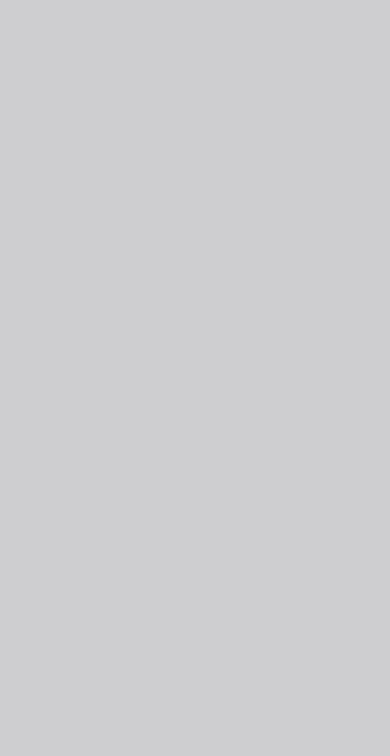
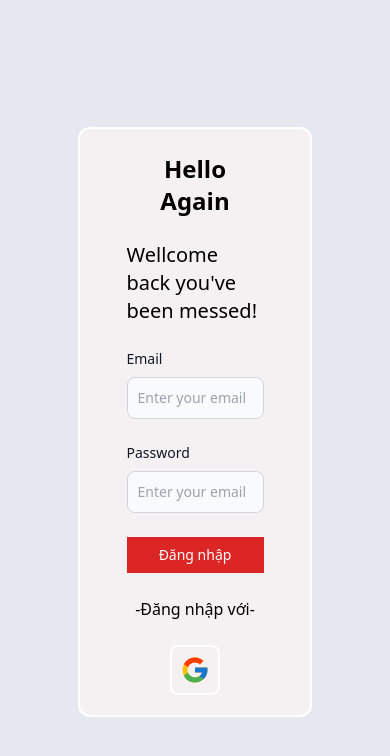
Before and after one commit to dungtientran/social-network, a Next.js app: page /login in a window 390 px wide. Shown: the top 756 px of the page. Built offline with nearby package versions, Linux system fonts and the light colour scheme.

Commit message:
26-02-2023

```diff
--- a/src/pages/login.jsx
+++ b/src/pages/login.jsx
@@ -1,50 +1,115 @@
 import Head from 'next/head';
-import React from 'react';
+import React, { useState } from 'react';
 import { FcGoogle } from 'react-icons/fc'
 
 const Login = () => {
+  const [isLogin, setIsLogin] = useState(false);
+  const [name, setName] = useState('');
+  const [email, setEmail] = useState('');
+  const [password, setPassword] = useState('');
+
+  const user = { name, email, password }
+  const handleSubmit = (e) => {
+    e.preventDefault();
+    console.log(user);
+    setName('')
+    setEmail('')
+    setPassword('')
+  }
+
   return (
-    <div className='bg-form flex justify-center items-center w-full h-screen '>
+
+    <div className='bg-[#E6E8EF] md:bg-form flex justify-center items-center w-full h-screen overflow-hidden'>
       <Head>
-        <title>Login</title>
+        <title>{isLogin ? 'Đăng ký' : 'Đăng nhập'}</title>
       </Head>
-      <div className='min-w-[70%] bg-white min-h-[70%] md:flex hidden'>
-        <div className='w-1/2 hidden md:block'>
-
+      {/* website */}
+      <div className='min-w-[70%] bg-white min-h-[70%] md:flex hidden relative'>
+        {/* banner */}
+        <div className={`banner-login z-50 ${isLogin && 'translate-x-[100%] bg-[#ff4b28] z-50'}`}>
+          <div className='space-y-4 text-center'>
+            <h1 className='text-3xl font-semibold text-white'>
+              {isLogin ? (<span>Welcome</span>) : (<><span>Hello, </span><span>Friend!</span></>)}
+            </h1>
+            <p className='text-white opacity-70'>{isLogin ? 'Đã có tài khoản?' : 'Chưa có tài khoản?'}</p>
+            <div>
+              <button
+                className='uppercase py-1 px-6 border-[1px] border-white rounded-lg text-white hover:bg-white hover:text-black'
+                onClick={() => setIsLogin(!isLogin)}
+              >
+                {isLogin ? 'Đăng Nhập' : 'Đăng ký'}
+              </button>
             </div>
-        <div className=' w-full md:w-1/2 flex flex-col justify-between'>
+          </div>
+        </div>
+        {/* form login */}
+        <div className={`form-login ${isLogin && 'translate-x-[-100%]'}`}>
           <div className='text-center'>
             <p className='text-sm'>GinHan</p>
           </div>
           <div>
-            <h1 className='text-3xl h-[10%] p-10 flex items-center justify-center'>Welcome back</h1>
-            <form className='h-[80%] flex flex-col gap-7 w-[60%] m-auto'>
+            <h1 className='text-3xl h-[10%] p-10 flex items-center justify-center'>{isLogin ? 'Đăng ký' : 'Đăng nhập'}</h1>
+            <form className='h-[80%] flex flex-col gap-7 w-[60%] m-auto' onSubmit={handleSubmit}>
+              {isLogin ? (
+                <>
                   <div>
-                <label for="email" className="block mb-2 text-sm font-medium text-gray-900 dark:text-white">Email</label>
+                    <label htmlFor="name" className="block mb-2 text-sm font-medium text-gray-900 dark:text-white">Tên</label>
+                    <input
+                      type="name"
+                      id="name"
+                      value={name}
+                      onChange={(e) => setName(e.target.value)}
+                      className="login-input" placeholder="Enter your email" required />
+                  </div>
+                  <div>
+                    <label htmlFor="email" className="block mb-2 text-sm font-medium text-gray-900 dark:text-white">Email</label>
                     <input
                       type="email"
                       id="email"
-                  className="bg-gray-50 border border-gray-300 text-gray-900 text-sm
-                 focus:ring-blue-500 focus:border-blue-500 block w-full p-2.5 dark:bg-gray-700
-                  dark:border-gray-600 dark:placeholder-gray-400 dark:text-white dark:focus:ring-blue-500
-                   dark:focus:border-blue-500 outline-none" placeholder="Enter your email" required />
+                      value={email}
+                      onChange={(e) => setEmail(e.target.value)}
+                      className="login-input" placeholder="Enter your email" required />
                   </div>
                   <div>
-                <label for="password" className="block mb-2 text-sm font-medium text-gray-900 dark:text-white">Password</label>
+                    <label htmlFor="password" className="block mb-2 text-sm font-medium text-gray-900 dark:text-white">Password</label>
                     <input
                       type="password"
                       id="password"
-                  className="bg-gray-50 border border-gray-300 text-gray-900 text-sm
-                 focus:ring-blue-500 focus:border-blue-500 block w-full p-2.5 dark:bg-gray-700
-                  dark:border-gray-600 dark:placeholder-gray-400 dark:text-white dark:focus:ring-blue-500
-                   dark:focus:border-blue-500 outline-none" placeholder='********' required />
+                      value={password}
+                      onChange={(e) => setPassword(e.target.value)}
+                      className="login-input" placeholder='********' required />
                   </div>
                   <button
                     type="submit"
-                className="text-white bg-black hover:bg-blue-800
-              focus:ring-2 focus:outline-none focus:ring-blue-300 font-medium text-sm w-full sm:w-auto px-5 py-2 text-center
-               dark:bg-blue-600 dark:hover:bg-blue-700 dark:focus:ring-blue-800">
-                Login
+                    className="button-login">
+                    Đăng ký
+                  </button>
+                </>
+              ) :
+                (
+                  <>
+                    <div>
+                      <label htmlFor="email" className="block mb-2 text-sm font-medium text-gray-900 dark:text-white">Email</label>
+                      <input
+                        type="email"
+                        id="email"
+                        value={email}
+                        onChange={(e) => setEmail(e.target.value)}
+                        className="login-input" placeholder="Enter your email" required />
+                    </div>
+                    <div>
+                      <label htmlFor="password" className="block mb-2 text-sm font-medium text-gray-900 dark:text-white">Password</label>
+                      <input
+                        type="password"
+                        id="password"
+                        value={password}
+                        onChange={(e) => setPassword(e.target.value)}
+                        className="login-input" placeholder='********' required />
+                    </div>
+                    <button
+                      type="submit"
+                      className="button-login">
+                      Đăng nhập
                     </button>
                     <button
                       type="submit"
@@ -52,21 +117,109 @@ const Login = () => {
               focus:ring-2 focus:outline-none focus:ring-blue-300 font-medium text-sm w-full sm:w-auto px-5 py-2 text-center
                dark:bg-blue-600 dark:hover:bg-blue-700 dark:focus:ring-blue-800 flex items-center justify-center gap-2">
                       <FcGoogle size={20} />
-                <span>Sign in with Google</span>
+                      <span>Đăng nhập với Google</span>
                     </button>
+                  </>
+                )}
             </form>
           </div>
           <div className='h-[10%] text-sm text-center'>
             <p>
-              <span className='text-gray-500'>Don't have an account?</span>
-              <button className='font-semibold hover:text-blue-700'> Sign Up</button>
+              <span className='text-gray-500'>{isLogin ? "Đã có tài khoản?" : "Chưa có tài khoản?"}</span>
+              <button className='font-semibold hover:text-blue-700' onClick={() => setIsLogin(!isLogin)}>{isLogin ? "Đăng nhập" : "Đăng ký"}</button>
             </p>
           </div>
         </div>
       </div>
 
+      {/* mobile */}
+      <div className='md:hidden w-[60%] h-[70%] bg-[#F5F0F1] rounded-xl border-[2px] border-white relative overflow-hidden'>
+        <div className='flex justify-center w-full h-full mt-3'>
+          <form className='mb-login-form'>
+            <h1 className='text-2xl font-bold text-center'>Hello Again</h1>
+            <p className='text-xl '>Wellcome back you've been messed!</p>
+            <div>
+              <label htmlFor="email" className="block mb-2 text-sm font-medium text-gray-900 dark:text-white">Email</label>
+              <input
+                type="email"
+                id="email"
+                value={name}
+                onChange={(e) => setName(e.target.value)}
+                className="login-input rounded-lg" placeholder="Enter your email" required />
+            </div>
+            <div>
+              <label htmlFor="password" className="block mb-2 text-sm font-medium text-gray-900 dark:text-white">Password</label>
+              <input
+                type="password"
+                id="password"
+                value={name}
+                onChange={(e) => setName(e.target.value)}
+                className="login-input rounded-lg" placeholder="Enter your email" required />
+            </div>
+            <div className='text-center'>
+              <button className='button-login w-full roudned-lg bg-red-600'>
+                Đăng nhập
+              </button>
+            </div>
+            <div className='text-center'>
+              <span>-</span>
+              <span>Đăng nhập với</span>
+              <span>-</span>
+            </div>
+            <div className={`flex items-center justify-center `}>
+              <span className='p-2 border-[2px] border-white rounded-lg hover:border-red-400 cursor-pointer'>
+                <FcGoogle size={30} />
+              </span>
+            </div>
+          </form>
+        </div>
+        <div className={`absolute left-0 hidden bg-[#F5F0F1] bottom-[-79%] w-full rounded-t-lg duration-500 ${isLogin && 'translate-y-[-100%]'}`}>
+          <button
+            className='text-center py-3 font-bold bg-white w-full hover:text-red-600'
+            onClick={() => setIsLogin(!isLogin)}
+          >
+            Đăng ký
+          </button>
+          <form className='mb-login-form '>
+            <h1 className='text-2xl font-bold text-center'>Hello Again</h1>
+            <p className='text-xl '>Wellcome back you've been messed!</p>
+            <div>
+              <label htmlFor="email" className="block mb-2 text-sm font-medium text-gray-900 dark:text-white">Email</label>
+              <input
+                type="email"
+                id="email"
+                value={name}
+                onChange={(e) => setName(e.target.value)}
+                className="login-input rounded-lg" placeholder="Enter your email" required />
+            </div>
+            <div>
+              <label htmlFor="password" className="block mb-2 text-sm font-medium text-gray-900 dark:text-white">Password</label>
+              <input
+                type="password"
+                id="password"
+                value={name}
+                onChange={(e) => setName(e.target.value)}
+                className="login-input rounded-lg" placeholder="Enter your email" required />
+            </div>
+            <div className='text-center'>
+              <button className='button-login w-full roudned-lg bg-red-600'>
+                Đăng nhập
+              </button>
+            </div>
+            <div className='text-center'>
+              <span>-</span>
+              <span>Đăng nhập với</span>
+              <span>-</span>
+            </div>
+            <div className={`flex items-center justify-center`}>
+              <span className='p-2 border-[2px] border-white rounded-lg hover:border-red-400 cursor-pointer'>
+                <FcGoogle size={30} />
+              </span>
+            </div>
+          </form>
+        </div>
 
-
+      </div>
 
     </div>
   )
--- a/src/styles/globals.css
+++ b/src/styles/globals.css
@@ -1,3 +1,32 @@
 @tailwind base;
 @tailwind components;
 @tailwind utilities;
+
+
+@layer base {
+    body{}
+}
+
+
+@layer components {
+    .banner-login {
+        @apply w-1/2 bg-[#ff416c] flex flex-col items-center justify-center absolute top-0 left-0 h-full duration-500;
+    }
+    .login-input {
+        @apply bg-gray-50 border border-gray-300 text-gray-900 text-sm
+        focus:ring-blue-500 focus:border-blue-500 block w-full p-2.5 dark:bg-gray-700
+         dark:border-gray-600 dark:placeholder-gray-400 dark:text-white dark:focus:ring-blue-500
+          dark:focus:border-blue-500 outline-none;
+    }
+    .form-login {
+        @apply w-full md:w-1/2 flex flex-col justify-between absolute top-0 right-0 bottom-0 transition-all duration-500 ease-in-out;
+    }
+    .button-login {
+        @apply text-white bg-black hover:bg-blue-800
+        focus:ring-2 focus:outline-none focus:ring-blue-300 font-medium text-sm w-full sm:w-auto px-5 py-2 text-center
+         dark:bg-blue-600 dark:hover:bg-blue-700 dark:focus:ring-blue-800;
+    }
+    .mb-login-form {
+        @apply w-[70%] p-3 space-y-6
+    }
+}
```
Lines whose indentation alone changed are shown as unchanged.
